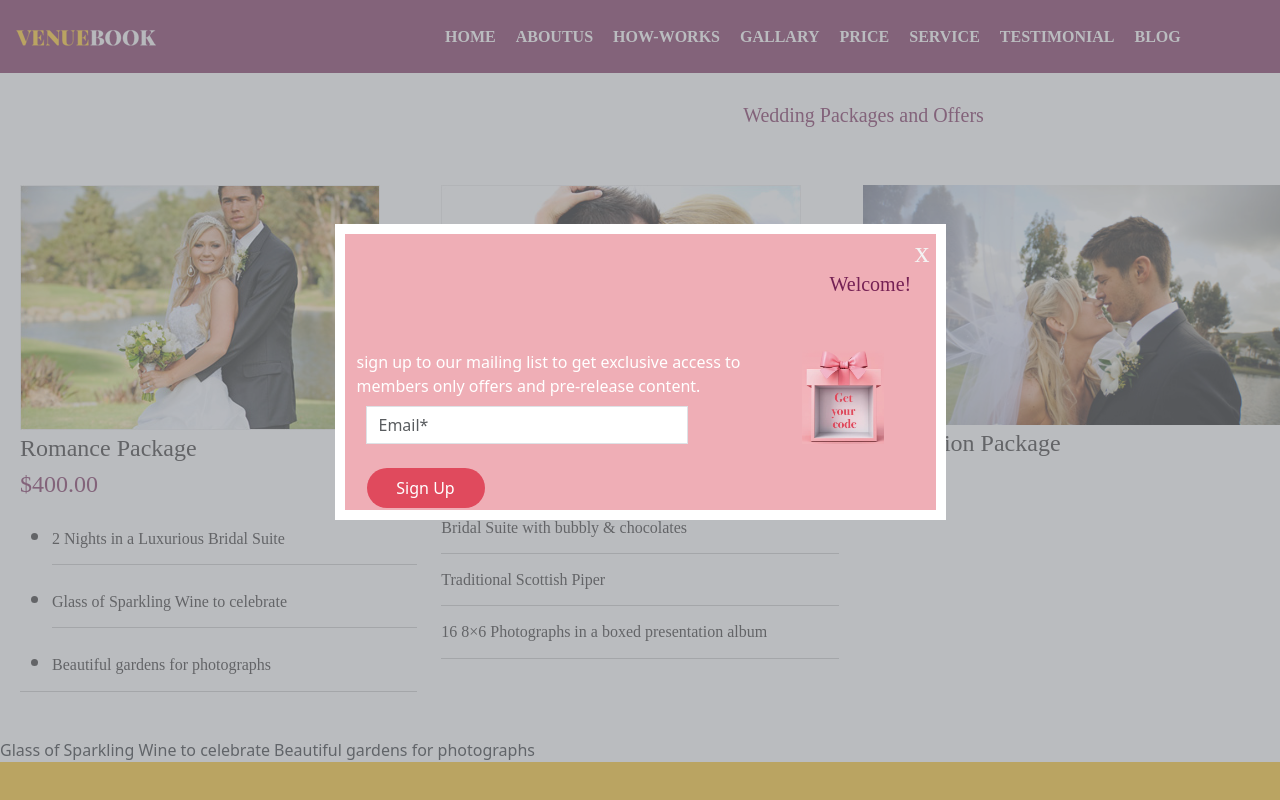
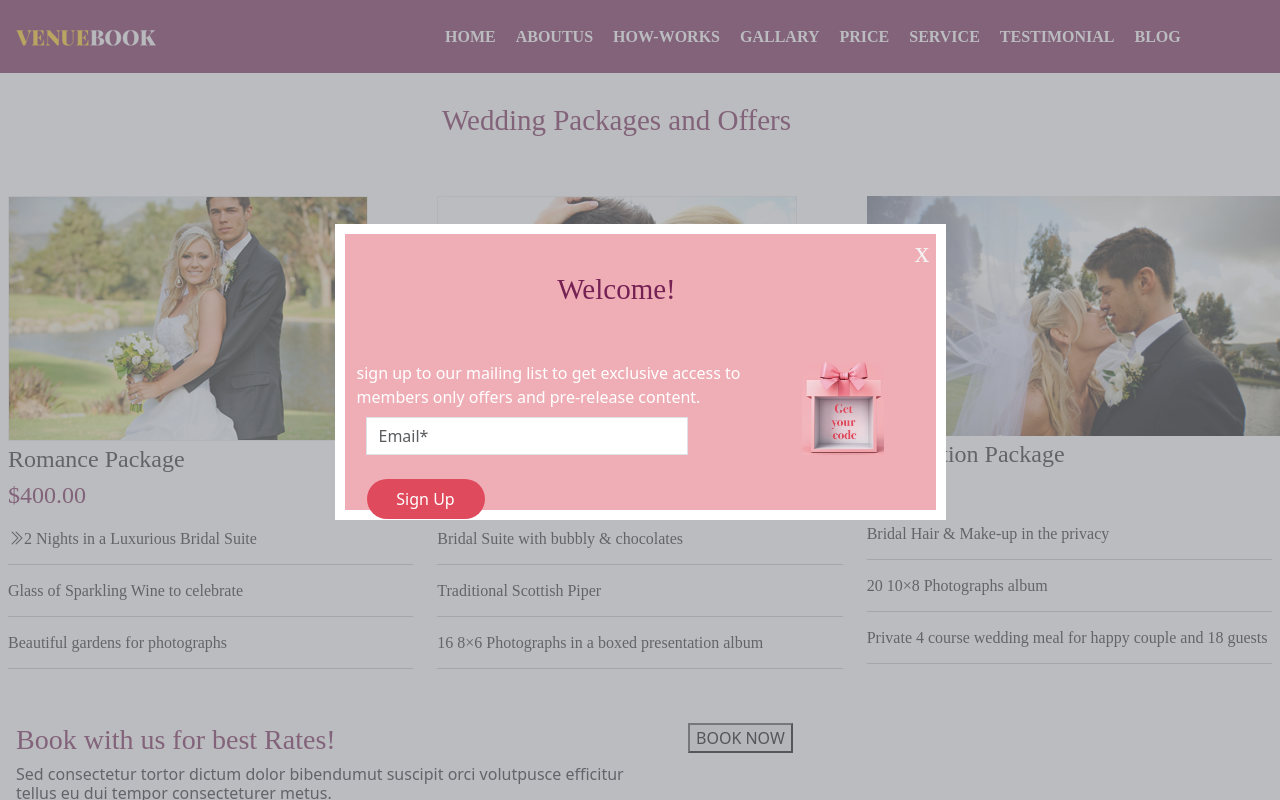
Before and after one commit to kavitaui/new-portfolio, a React (Create React App) app: page /price in a window 1280 px wide. Shown: the top 800 px of the page. Built offline with nearby package versions, Linux system fonts and the light colour scheme.

Commit message:
bootstrap icons

```diff
--- a/package.json
+++ b/package.json
@@ -7,7 +7,9 @@
     "@testing-library/react": "^13.4.0",
     "@testing-library/user-event": "^13.5.0",
     "bootstrap": "^5.3.1",
+    "bootstrap-icons": "^1.10.5",
     "react": "^18.2.0",
+    "react-bootstrap-icons": "^1.10.3",
     "react-calendar": "^4.6.0",
     "react-dom": "^18.2.0",
     "react-icons": "^4.10.1",
--- a/src/Componants/HeaderFolder/AboutUs.js
+++ b/src/Componants/HeaderFolder/AboutUs.js
@@ -1,7 +1,7 @@
 export default function Service(){
     return(
         <div className="col-12 px-2 py-2">
-           <div className="row">
+           <div className="row px-5">
            We provides high standard of customer service, quality and guest experience.</div>
            Sed consectetur tortor dictum dolor bibendumut suscipit orci volutpusce efficitur tellus eu dui tempor consecteturer metus ex convallis oruris mollis pulvinar tellus sit amet viverra.
         <div className="row">
--- a/src/Componants/HeaderFolder/Price.js
+++ b/src/Componants/HeaderFolder/Price.js
@@ -1,6 +1,7 @@
 import pricing1 from "../../Asset/images/pricing-img-1.jpg";
 import pricing2 from "../../Asset/images/pricing-img-3.jpg";
 import pricing3 from "../../Asset/images/service-11.jpg";
+
 export default function Price() {
     return (
         <div className="col-12">
@@ -8,15 +9,15 @@ export default function Price() {
 
             </div>
             <div className="col-12">
-            <div className="row picture">
+            <div className="row px-2 picture">
                 <div className="col-4">
                    <img src ={pricing1} alt =""/>
                     Romance Package
                    <p> $400.00</p>
-                   <ul class="angle-double-right">
- <li ><h6>2 Nights in a Luxurious Bridal Suite</h6></li><hr/>
-                   <li><h6>Glass of Sparkling Wine to celebrate</h6></li><hr/>
-                  <li> <h6>Beautiful gardens for photographs</h6></li></ul><hr/></div>
+
+ <h6><i class="bi bi-chevron-double-right"></i>2 Nights in a Luxurious Bridal Suite</h6><hr/>
+                <h6>Glass of Sparkling Wine to celebrate</h6><hr/>
+                   <h6>Beautiful gardens for photographs</h6><hr/></div>
 
                    <div className="col-4"> <img src ={pricing2} alt =""/>
                 Dream Package
@@ -26,12 +27,24 @@ export default function Price() {
                 <h6>16 8×6 Photographs in a boxed presentation album</h6><hr/>
                 </div>
                 <div className="col-4"> <img src ={pricing3} alt ="" height ="240"/>Celebration Package
-                <p >$900.00</p></div></div>
+                <p >$900.00</p>
+                <h6>Bridal Hair & Make-up in the privacy</h6><hr/>
+                <h6>20 10×8 Photographs album</h6><hr/>
+                <h6>Private 4 course wedding meal for happy couple and 18 guests</h6><hr/></div></div>
+             <div className="col-12 px-2 py-2">
+                <div className="row px-2 ">
+                    <div className="col-6">
+                   <h3 className="bot"> Book with us for best Rates!</h3>
+                   <h6>Sed consectetur tortor dictum dolor bibendumut suscipit orci volutpusce efficitur tellus eu dui tempor consecteturer metus.</h6>
+                    </div>
+                    <div className="col-6 px-5 ">
+                        <button>BOOK NOW</button>
+                    </div>
+                </div>
+             </div>
 
 
 
-             Glass of Sparkling Wine to celebrate
-               Beautiful gardens for photographs
 
                 </div>
 
--- a/src/index.css
+++ b/src/index.css
@@ -383,8 +383,8 @@ h2{
  div h2{
 
   color:#752154;
-  font-size: 20px;
-  margin-left: 447px;
+  font-size: 29px;
+  margin-left: -47px;
   padding: 30px;
 }
 .picture{
@@ -398,6 +398,10 @@ h2{
 div.picture p{
   color: #752154;
 }
-.fa-angle-double-right::before{
-  content: "\f101";
+i.bi.bi-chevron-double-right{
+ content: "\F280";
 }
+.bot{
+  color:#752154;
+  font-family: 'Playfair Display', serif;
+}
--- a/src/index.js
+++ b/src/index.js
@@ -3,6 +3,7 @@ import {createRoot} from 'react-dom/client';
 import './index.css';
 import App from './App';
 import 'bootstrap/dist/css/bootstrap.min.css';
+import 'bootstrap-icons/font/bootstrap-icons.css';
 
 import {BrowserRouter, Route, Routes}from "react-router-dom";
 import AboutUs from "./Componants/HeaderFolder/AboutUs";
```
Also changed, not shown: 1 other file (tests, documents, lock files or other folders).
